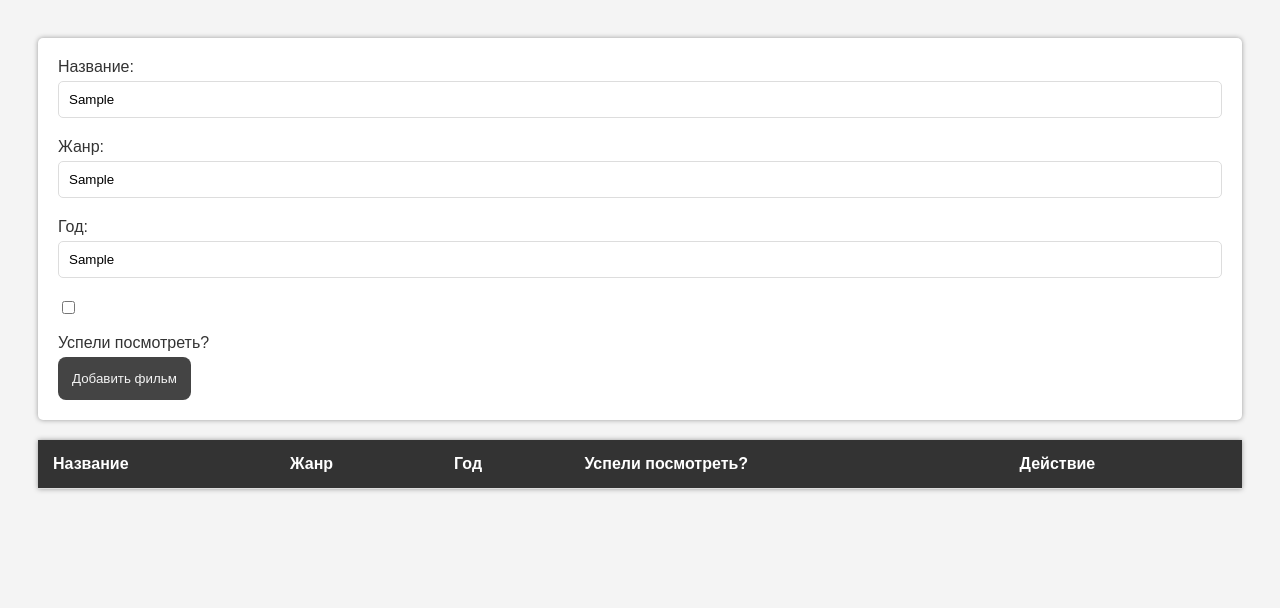
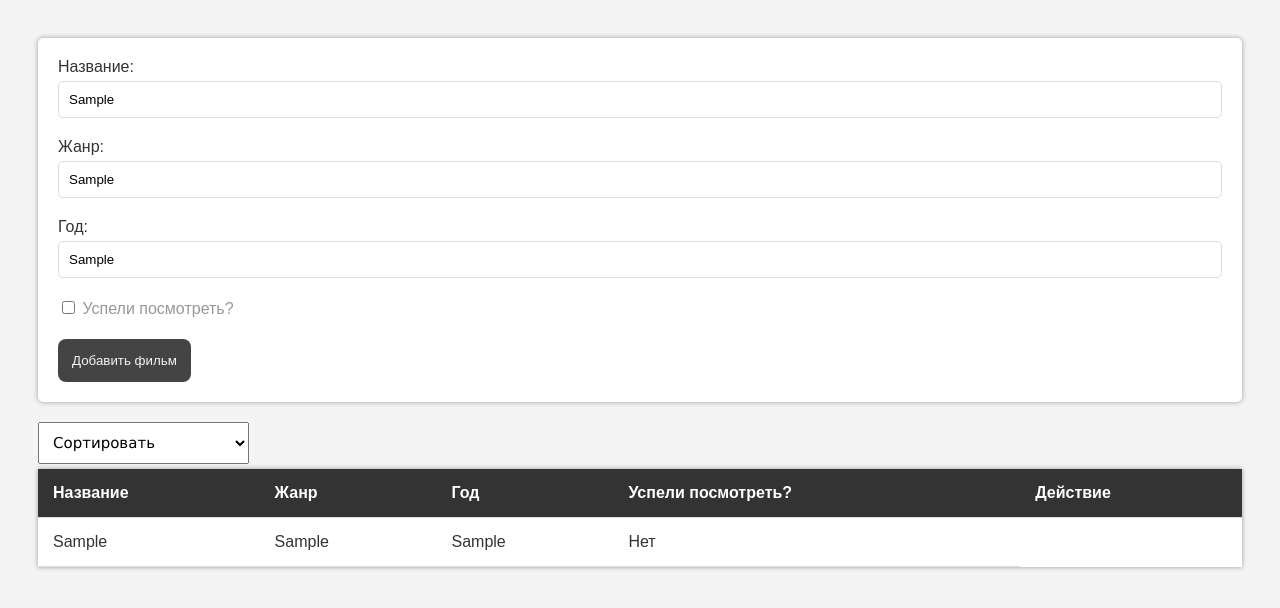
Before and after one commit to StanislavSH109/Films_Table, a plain HTML site: page index.html in a window 1280 px wide. Both pictures are taken after typing "Sample", "Sample", "Sample" into the empty fields and a click on the button "Добавить фильм". Drawn offline with Linux system fonts and the light colour scheme.

Commit message:
add new button to sort

```diff
--- a/index.html
+++ b/index.html
@@ -10,13 +10,21 @@
       <input type="text" id="genre" name="genre"/>
       <label for="releaseYear">Год:</label>
       <input type="text" id="releaseYear" name="releaseYear"/>
-      <input type="checkbox" id="isWatched" name="isWatched" />
-      <label for="isWatched">Успели посмотреть?</label>
+      <label for="isWatched">
+        <input type="checkbox" id="isWatched" name="isWatched" />
+        <span class="checkbox-text">Успели посмотреть?</span>
+      </label>
 
       <!-- <input type="submit" value="Submit"> -->
       <button type="submit" class="button">Добавить фильм</button>
     </form>
     <table id="film-table">
+      <select class="sort" name="sortFilms" id="selectSort">
+        <option value="choice" disabled="true" label="Сортировать" selected></option>
+        <option value="name">По названию фильма</option>
+        <option value="year">По году выпуска</option>
+        <option value="genre">По жанру</option>
+      </select>
       <thead>
         <tr>
           <th>Название</th>
--- a/script.js
+++ b/script.js
@@ -1,74 +1,52 @@
-const buttonSubmit = document.querySelector('#film-form');
+function handleFormSubmit(e) {
+    e.preventDefault();
+    const title = document.querySelector('#title').value;
+    const genre = document.querySelector('#genre').value;
+    const releaseYear = document.querySelector('#releaseYear').value;
+    const isWatched = document.querySelector('#isWatched').checked;
 
-buttonSubmit.addEventListener('submit', (evt) => {
-    evt.preventDefault()
 
-    let films = {
+    const film = {
         title,
         genre,
         releaseYear,
+        isWatched
     }
 
-    const titleElement = document.querySelector('#title').value;
-    const genreElement = document.querySelector('#genre').value;
-    const yearElement = document.querySelector('#releaseYear').value;
 
-    films.title = titleElement;
-    films.genre = genreElement;
-    films.releaseYear = yearElement;
-    console.log(films);
-});
+    addFilmToLocaleStorage(film)
+}
 
 
+function addFilmToLocaleStorage(film) {
+    const films = JSON.parse(localStorage.getItem('films')) || [];
+    films.push(film)
+    localStorage.setItem('films', JSON.stringify(films));
 
-// function handleFormSubmit(e) {
-//     e.preventDefault();
-//     const title = document.querySelector('#title').value;
-//     const genre = document.querySelector('#genre').value;
-//     const releaseYear = document.querySelector('#releaseYear').value;
-//     const isWatched = document.querySelector('#isWatched').checked;
+    renderTable();
+}
+
+function renderTable() {
+    const films = JSON.parse(localStorage.getItem('films')) || [];
+    const filmTableBody = document.querySelector('#film-tbody');
+    console.log(films[0]);
+    filmTableBody.innerHTML = "";
+
+    films.forEach((film) => {
+        const arrayUserInput = Object.values(film);
+        const row = document.createElement('tr');
+        row.innerHTML = `
+            <td>${film.title}</td>
+            <td>${film.genre}</td>
+            <td>${film.releaseYear}</td>
+            <td>${film.isWatched ? "Да" : "Нет"}</td>
+        `;
+
+        filmTableBody.appendChild(row);
+    });
+}
+
+document.querySelector('#film-form').addEventListener("submit", handleFormSubmit);
 
 
-//     const film = {
-//         title,
-//         genre,
-//         releaseYear,
-//         isWatched
-//     }
-
-
-//     addFilmToLocaleStorage(film)
-// }
-
-
-// function addFilmToLocaleStorage(film) {
-//     const films = JSON.parse(localStorage.getItem('films')) || [];
-//     films.push(film)
-//     localStorage.setItem('films', JSON.stringify(films));
-
-//     renderTable();
-// }
-
-// function renderTable() {
-//     const films = JSON.parse(localStorage.getItem('films')) || [];
-//     const filmTableBody = document.querySelector('#film-tbody');
-//     filmTableBody.innerHTML = "";
-
-//     films.forEach((film) => {
-//         const row = document.createElement('tr');
-//         row.innerHTML = `
-
-//             <td>${film.title}</td>
-//             <td>${film.genre}</td>
-//             <td>${film.releaseYear}</td>
-//             <td>${film.isWatched ? "Да" : "Нет"}</td>
-//         `;
-
-//         filmTableBody.appendChild(row);
-//     });
-// }
-
-// document.querySelector('#film-form').addEventListener("submit", handleFormSubmit);
-
-
-// renderTable();
+renderTable();
--- a/styles.css
+++ b/styles.css
@@ -79,4 +79,23 @@ td {
 .button:hover {
   background-color: green;
   transition: .3s;
+  box-shadow: 1px 1px 10px 0 #444;
 }
+
+.checkbox-text {
+  opacity: 0.5;
+}
+
+#isWatched:checked ~.checkbox-text {
+  opacity: 1;
+}
+
+.sort {
+  padding: 10px;
+  font-size: 15px;
+  line-height: 22px;
+  font-weight: 400;
+  font-family: "Verdana", "Arial", sans-serif;
+  cursor: pointer;
+  margin: 0 0 5px 0;
+}
```
